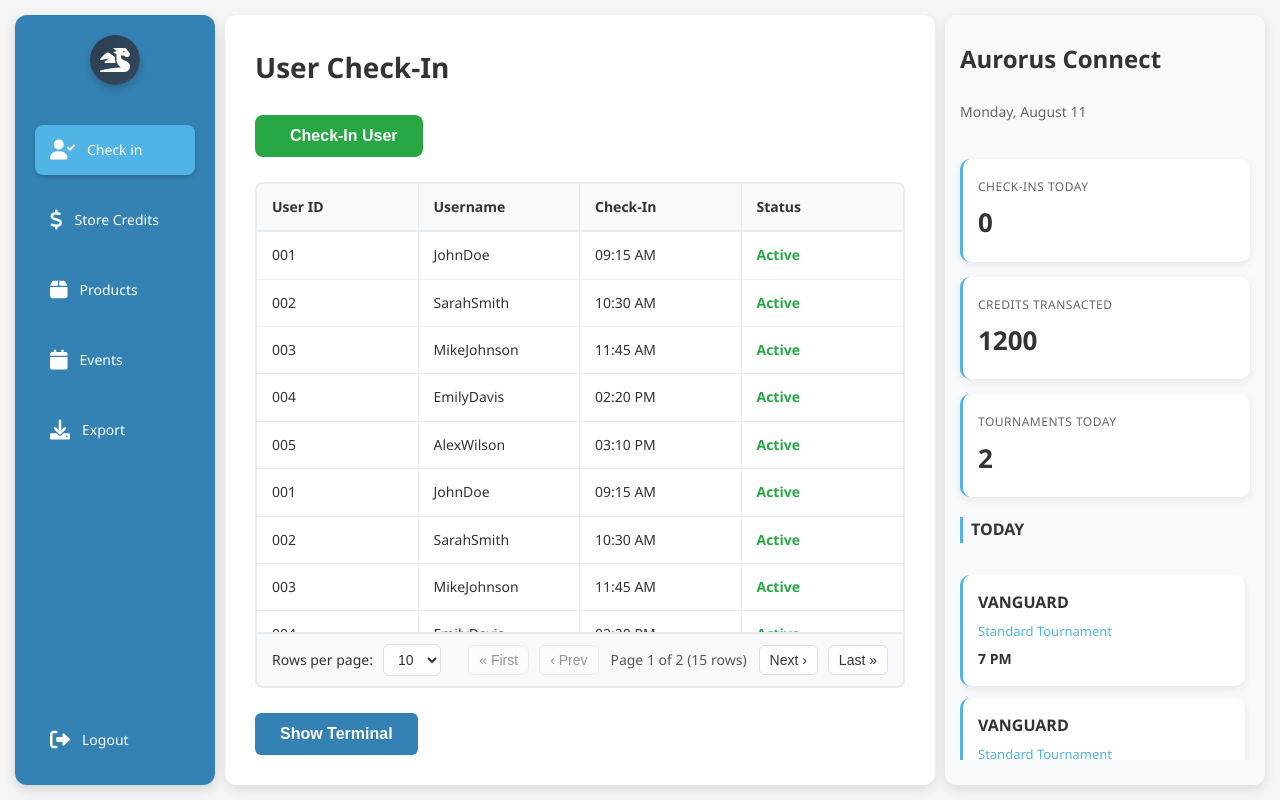
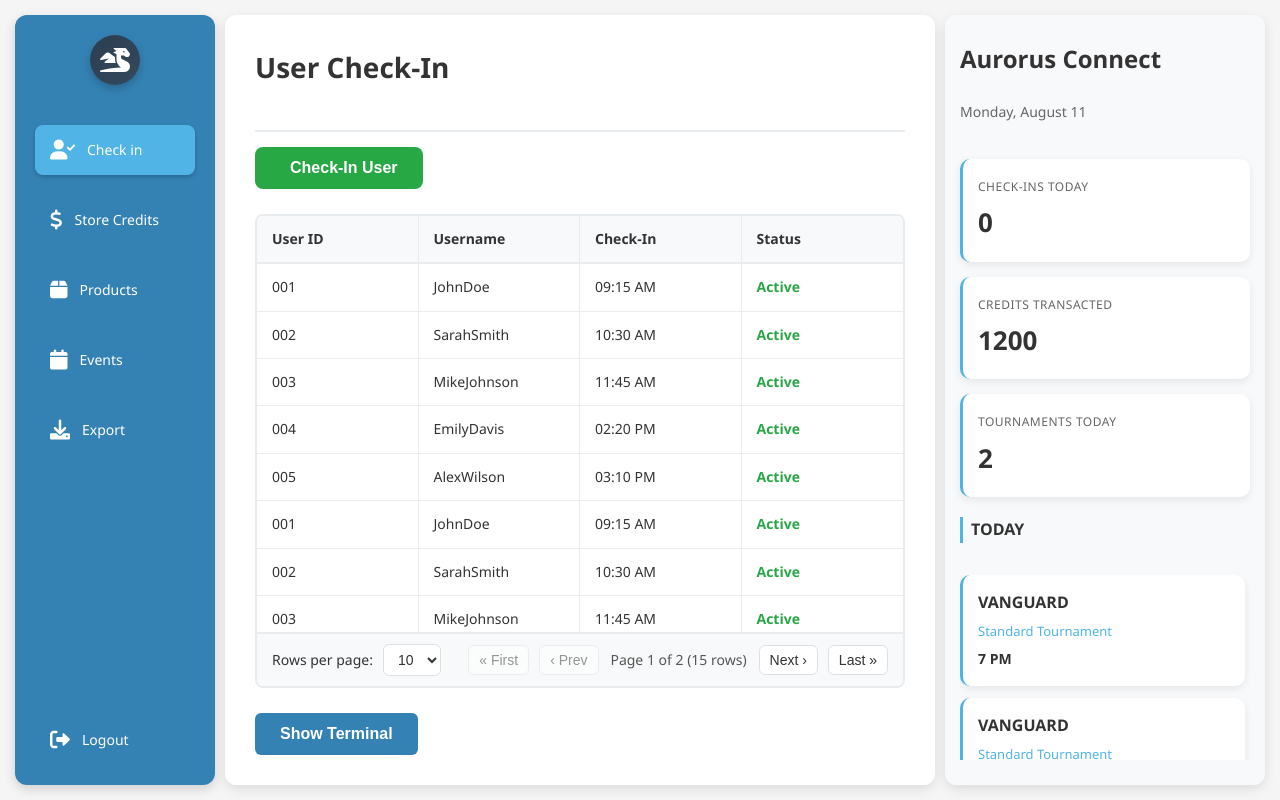
Before and after one commit to CeejaySalonga/Aurorus-Connect-2-Front-End, a plain HTML site: page html/index.html in a window 1280 px wide. Drawn offline with Linux system fonts and the light colour scheme.

Commit message:
Add check-in top section styling and update HTML structure for improved layout

```diff
--- a/css/checkin.css
+++ b/css/checkin.css
@@ -1,4 +1,11 @@
 /* Check-in Page Specific Styles */
+
+.checkin-top-section {
+    padding-bottom: 15px;
+    border-bottom: 2px solid #e9ecef;
+    margin-bottom: 15px;
+    flex-shrink: 0;
+}
 
 .check-in-section {
     display: flex;
--- a/html/index.html
+++ b/html/index.html
@@ -51,7 +51,10 @@
         <!-- Main Content Container -->
         <div class="main-container">
             <div class="main-content">
-                <h1 class="page-title">User Check-In</h1>
+                <!-- Top Section: Header -->
+                <div class="checkin-top-section">
+                    <h1 class="page-title">User Check-In</h1>
+                </div>
 
                 <div class="check-in-section">
                     <button class="check-in-btn">
```
